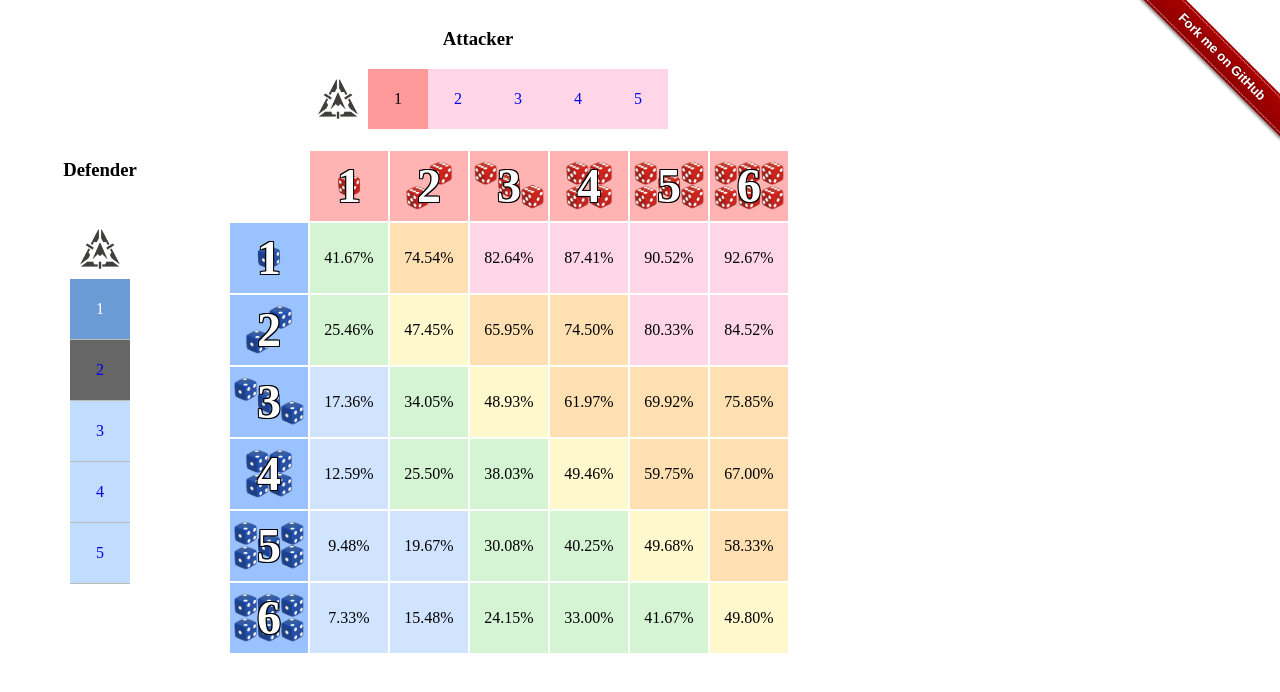
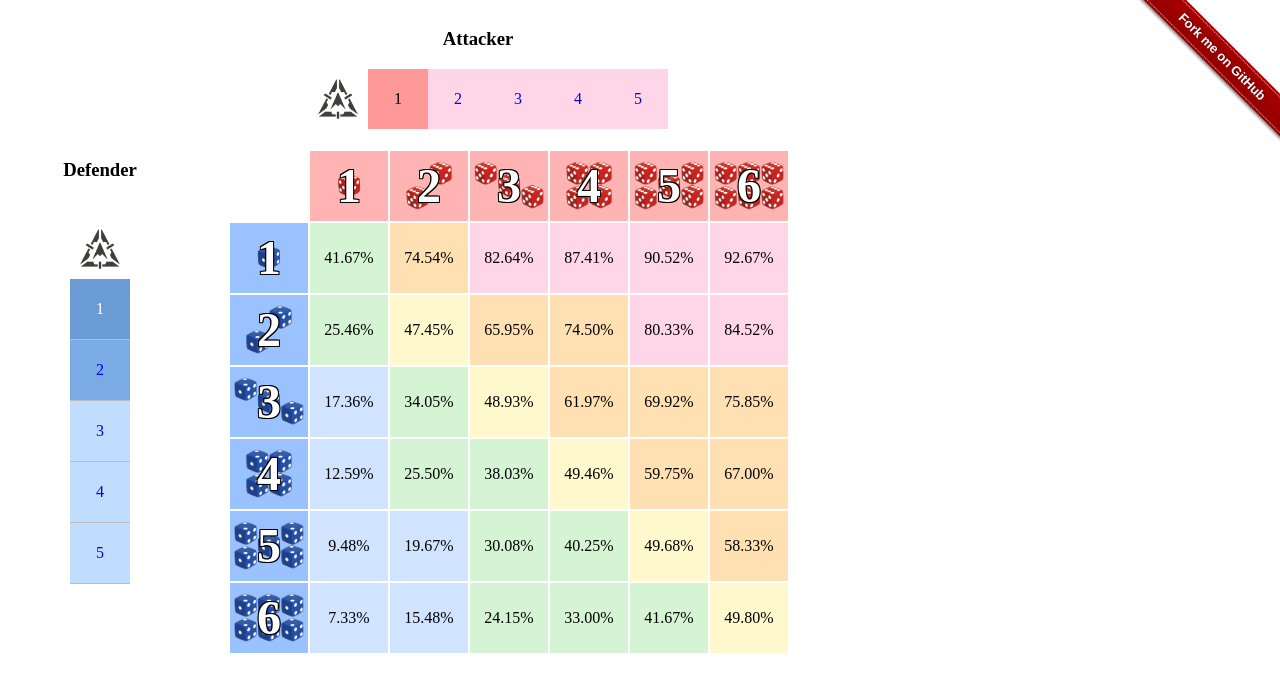
Before and after one commit to g1a/andromedas-edge-odds, a plain HTML site: page two-combatants/1-targeting-v-1-targeting/index.html in a window 1280 px wide. In both pictures the pointer is over the item 100 px from the left and 370 px from the top of the page. Drawn offline with Linux system fonts and the light colour scheme.

Commit message:
Make vertical hilight color blue

```diff
--- a/css/page.css
+++ b/css/page.css
@@ -50,7 +50,7 @@
 }
 
 .vertical-menu ul li.unselected:hover {
-    background-color: #666;
+    background-color: #7babe5;
 }
 
 .vertical-menu ul li.selected {
```
